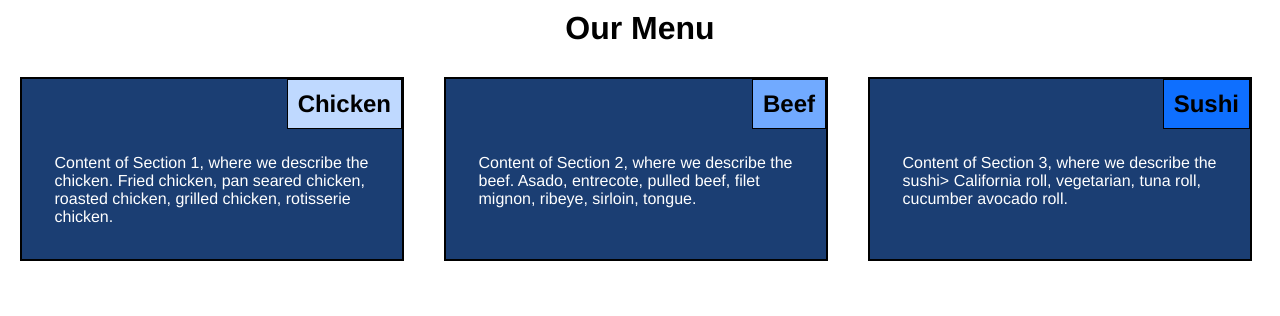
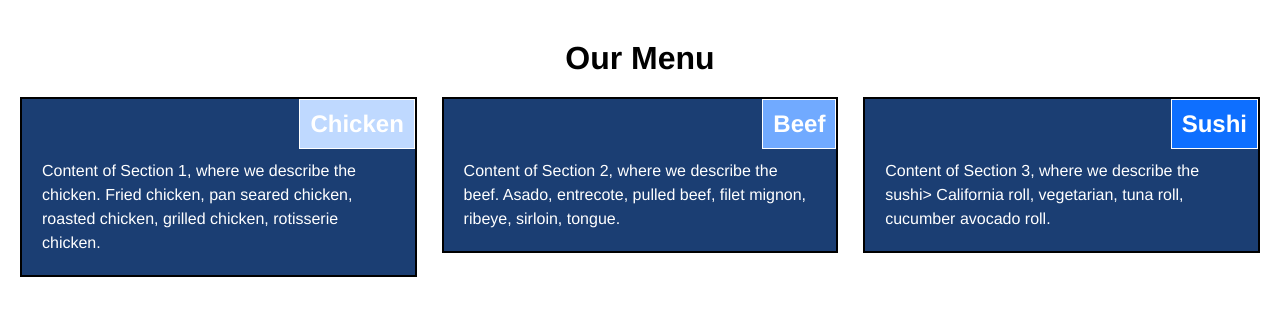
Before and after one commit to jessicafeinmesser/Coursera-Web-Development, a plain HTML site: page index.html in a window 1280 px wide. Drawn offline with Linux system fonts and the light colour scheme.

Commit message:
Update style.css

```diff
--- a/module-2-solution/css/style.css
+++ b/module-2-solution/css/style.css
@@ -4,52 +4,43 @@
   margin: 0;
   padding: 0;
   font-family: Helvetica;
-
-
 }
 
 .container {
-  display: flex;
-  flex-wrap: wrap;
   width: 100%;
-}
-
-.column {
-  width: 100%;
-  padding: 15px;
-  /*border: 1px solid green;*/
-}
-
-/* Remove margin on the last column in a row */
-.column:last-child {
-  /*margin-right: 0;*/ /* No margin on the last section */
+  padding: 20px; /* Space around the container */
 }
 
 h1 {
-  width: fit-content;   /* Optional: Ensure the width is not 100% */
-  margin-left: auto;
-  margin-right: auto;
-  margin-top: 10px;
-  margin-bottom: 10px;
-
+  text-align: center;
+  margin: 20px 0;
 }
 
-section{
+section {
   position: relative;
-  margin: 20px;
   background-color: #1b3e73;
   border: 2px solid black;
+  margin-bottom: 20px; /* Vertical spacing between sections */
+  padding: 20px;
 }
 
 h2 {
   position: absolute;
-  top: 0;
-  right: 0;
+  top: 0px;
+  right: 0px;
+  color: white;
   padding: 10px;
-  float: right;
-  border: 1px solid black;
+  background-color: rgba(0, 0, 0, 0.5); /* Semi-transparent background for visibility */
+  border: 1px solid white;
 }
 
+p {
+  color: white;
+  margin-top: 40px; /* Push text down */
+  line-height: 1.5;
+}
+
+/* Section background colors */
 #chicken {
   background-color: #bfd9ff;
 }
@@ -60,51 +51,52 @@ h2 {
   background-color: #0e6fff;
 }
 
-
-p {
-  width: 90%;
-  height: 150px;
-  margin-right: auto;
-  margin-left: auto;
-  color: white;
-  padding-top: 60px;
-}
-
-/* Simple Responsive Framework. */
-.row {
-  width: 100%;
-}
-
 /********** Desktop View **********/
 @media (min-width: 992px) {
   .column {
-    width: 30%;
-    float: left;
+    width: 32%; /* Each section takes up 1/3 of the container width */
+    float: left; /* Float the sections side by side */
+    margin-right: 2%; /* Space between sections */
+  }
+
+  /* Remove the right margin for the last section to prevent overflow */
+  .section3 {
+    margin-right: 0;
+  }
+
+  /* Ensure container clears the floats */
+  .container::after {
+    content: '';
+    display: table;
+    clear: both;
   }
 }
 
 /********** Tablet View **********/
 @media (min-width: 768px) and (max-width: 991px) {
-  /* Section 1 and Section 2 side by side (50% width each) */
+  /* Make sure sections 1 and 2 are floated side-by-side */
   .section1, .section2 {
-    width: 48%; /* 50% width to be side by side */
-    padding: 15px;
-    margin-right: 15px; /* Space between Section 1 and Section 2 */
+    width: 48%; /* Each section takes up 48% width for side-by-side layout */
+    float: left; /* Float them side by side */
+    margin-right: 4%; /* Space between section 1 and section 2 */
   }
 
-  /* Section 3 takes full width and clears previous floats */
+  /* Remove margin-right on section 2 to avoid unnecessary space on the right */
+  .section2 {
+    margin-right: 0;
+  }
+
+  /* Section 3 takes full width and clears the previous floated sections */
   .section3 {
-    width: 100%; /* Full width */
-    clear: both; /* Ensures it starts below the first two sections */
-    margin-right: 0; /* No margin */
+    width: 100%; /* Full width for section 3 */
+    clear: both; /* Ensure section 3 is below sections 1 and 2 */
+    margin-top: 20px; /* Optional: Space between sections 2 and 3 */
   }
 }
-
-/********** Mobile View**********/
+/********** Mobile View **********/
 @media (max-width: 767px) {
-  /* Each section takes full width on mobile */
   .column {
-    width: 100%;
-    margin-right: 0;
+    width: 100%; /* Full width for each section */
+    margin-bottom: 20px; /* Add space between sections */
   }
 }
```
